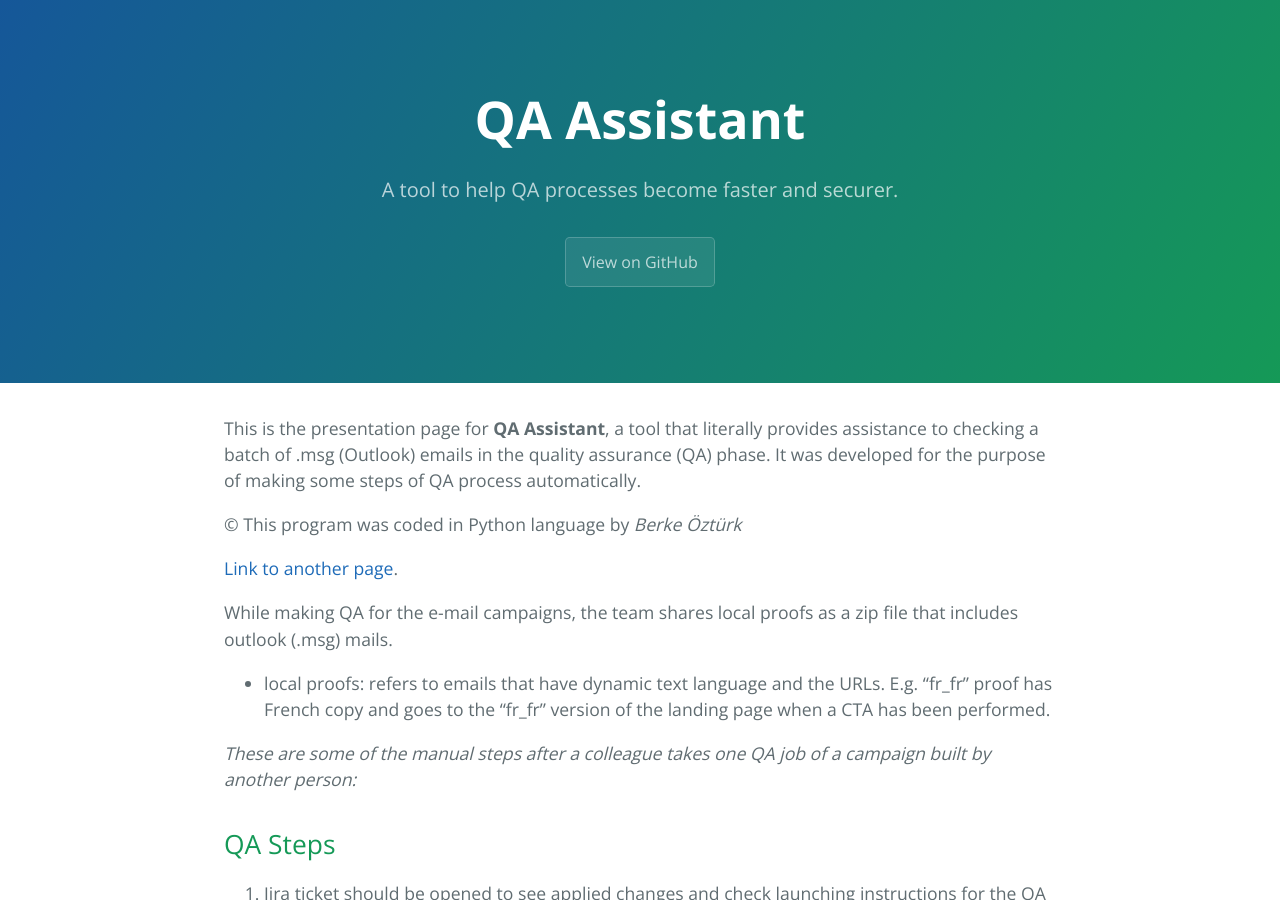
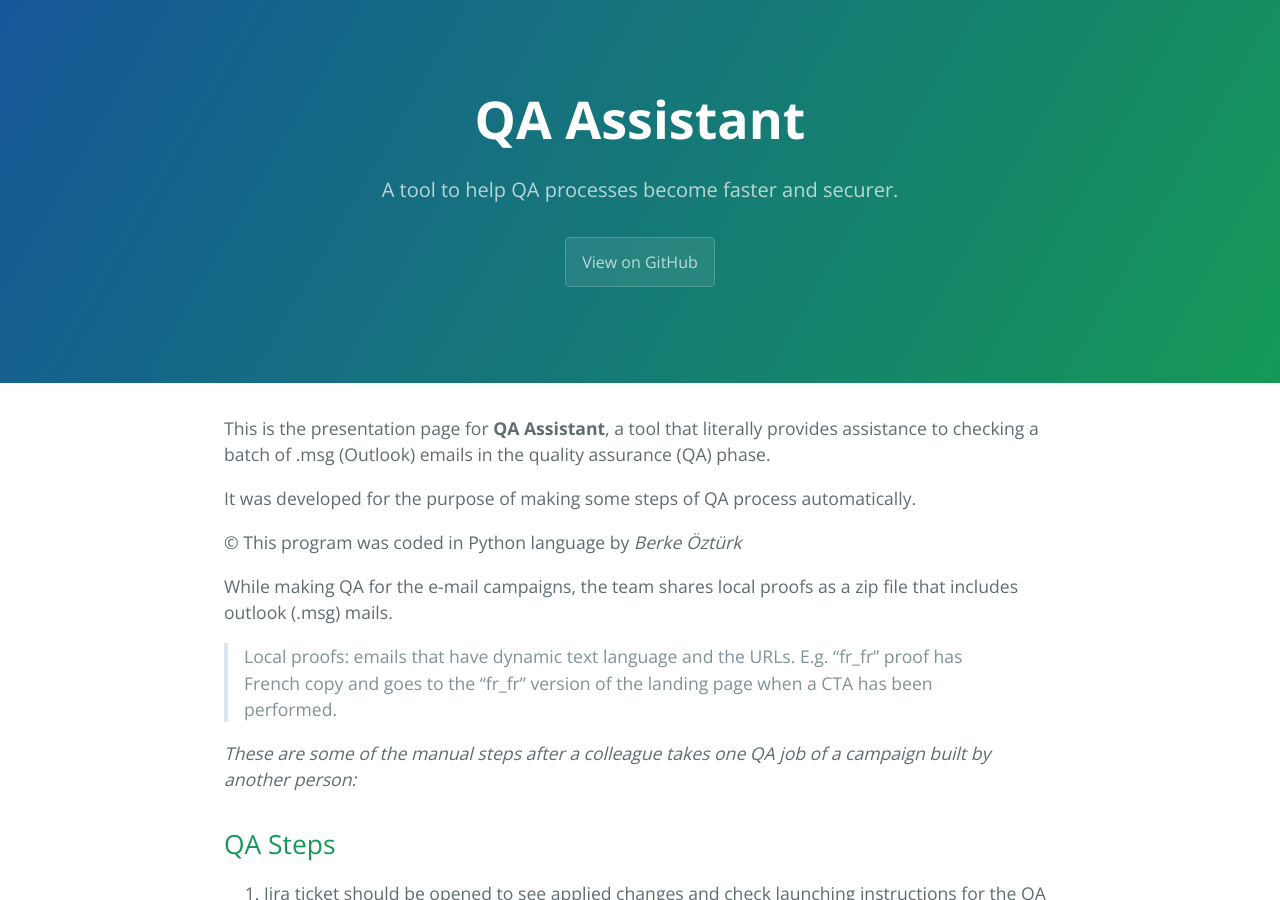
Before and after one commit to berkeozturk/QA-Assistant, a Jekyll site: the page built from index.md, in a window 1280 px wide and 900 px high. Built offline with Jekyll 4.4.1, drawn with Linux system fonts in a browser that asks for light colours.

Commit message:
Update index.md

```diff
--- a/index.md
+++ b/index.md
@@ -3,14 +3,19 @@ layout: default
 ---
 
 This is the presentation page for **QA Assistant**,  a tool that literally provides assistance to checking a batch of .msg (Outlook) emails in the quality assurance (QA) phase.
+
 It was developed for the purpose of making some steps of QA process automatically.
+
 
 © This program was coded in Python language by _Berke Öztürk_
 
-[Link to another page](./another-page.html).
+
+
 
 While making QA for the e-mail campaigns, the team shares local proofs as a zip file that includes outlook (.msg) mails.
-*   local proofs: refers to emails that have dynamic text language and the URLs. E.g. "fr_fr" proof has French copy and goes to the "fr_fr" version of the landing page when a CTA has been performed.
+
+> Local proofs: emails that have dynamic text language and the URLs.
+> E.g. "fr_fr" proof has French copy and goes to the "fr_fr" version of the landing page when a CTA has been performed.
 
 
 
```
